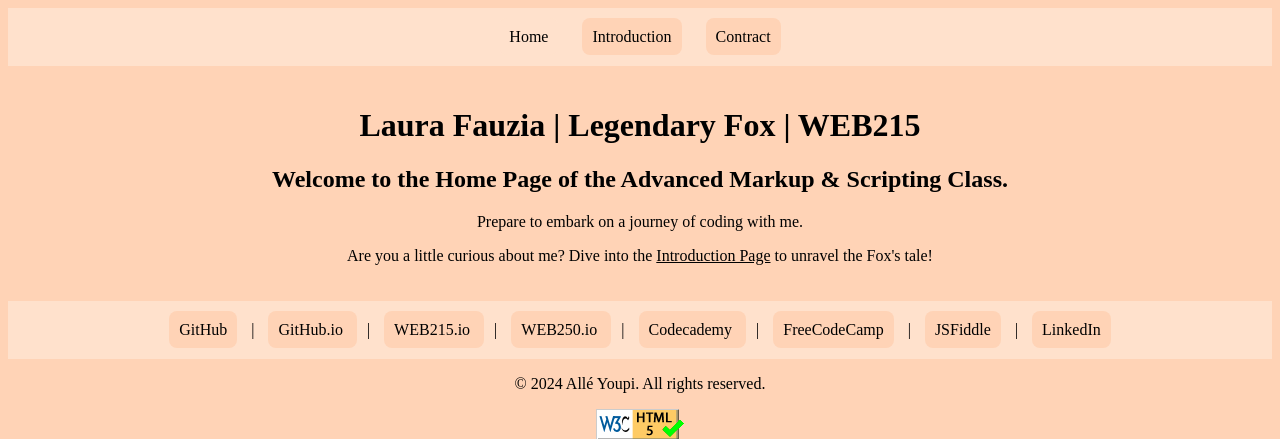
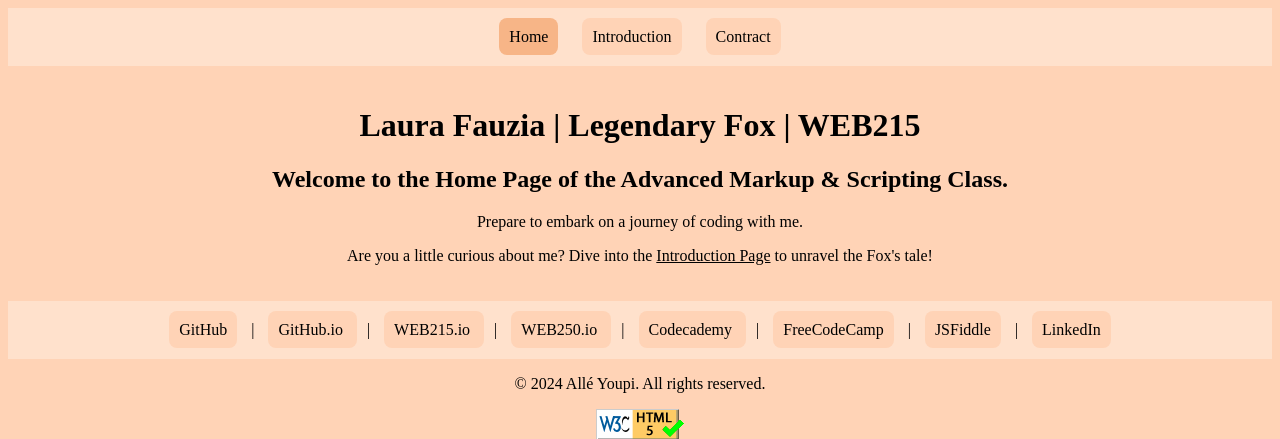
Before and after one commit to Lfauzia/web215, a PHP site: page / in a window 1280 px wide, with the pointer over the restyled element. Shown: the top 439 px of the page. Run offline with PHP 8.4, Linux system fonts and the light colour scheme.

Commit message:
Update styles.css

```diff
--- a/styles/styles.css
+++ b/styles/styles.css
@@ -13,12 +13,12 @@ body {
   .nav {
     background-color: #ffe1cc;
     padding: 20px;
-    text-align: center
-
+    text-align: center;
   }
 
   a{
     color: inherit;
+
   }
 
   nav a {
@@ -27,11 +27,13 @@ body {
     margin: 0 10px;
     border-radius: 8px;
     background-color: #ffd3b6;
+
   }
 
   nav a:hover {
-    background-color: #ffe1cc;
+    background-color: #f7b587;
     color: #000000;
+
   }
 
 
```
